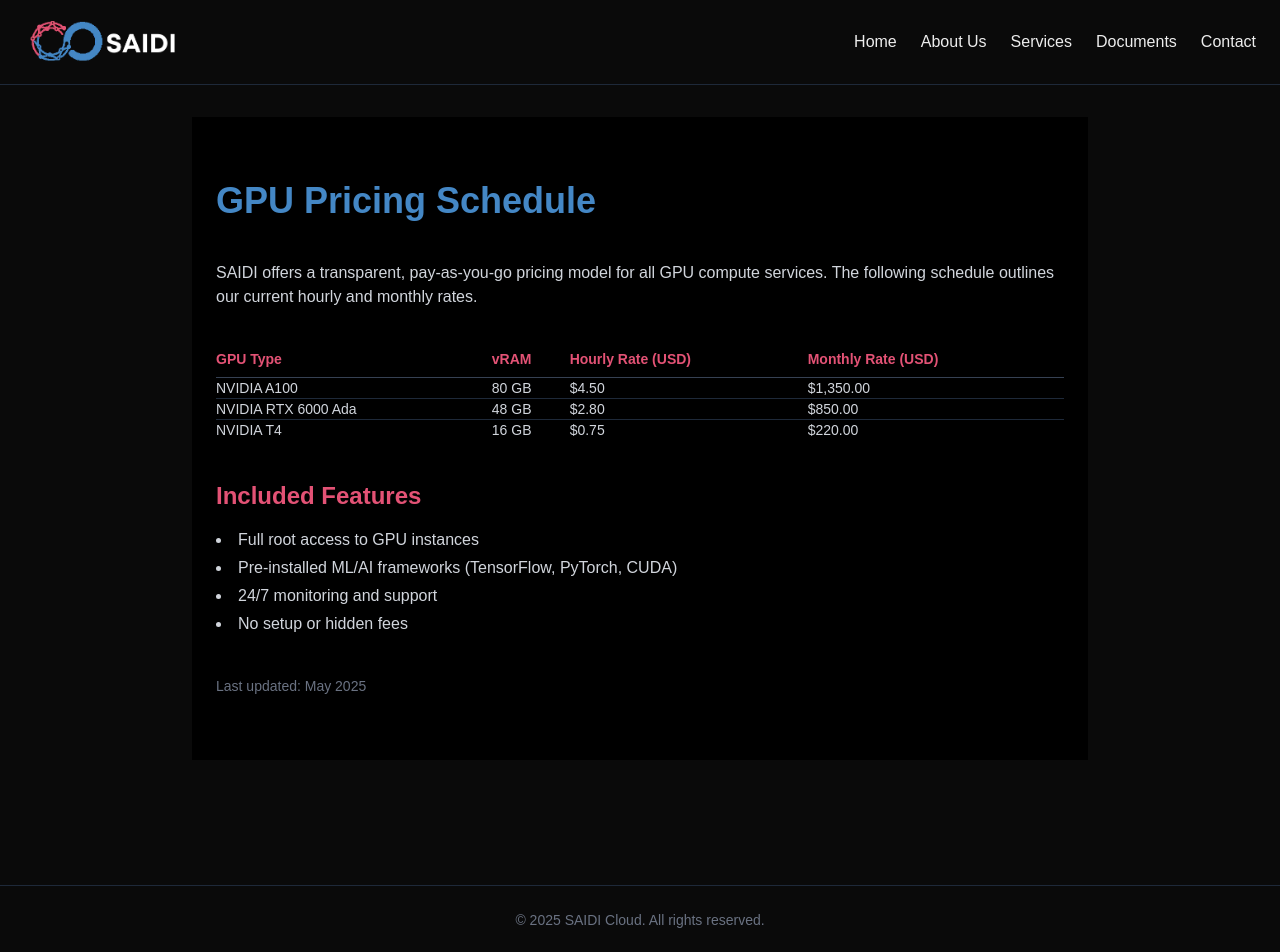
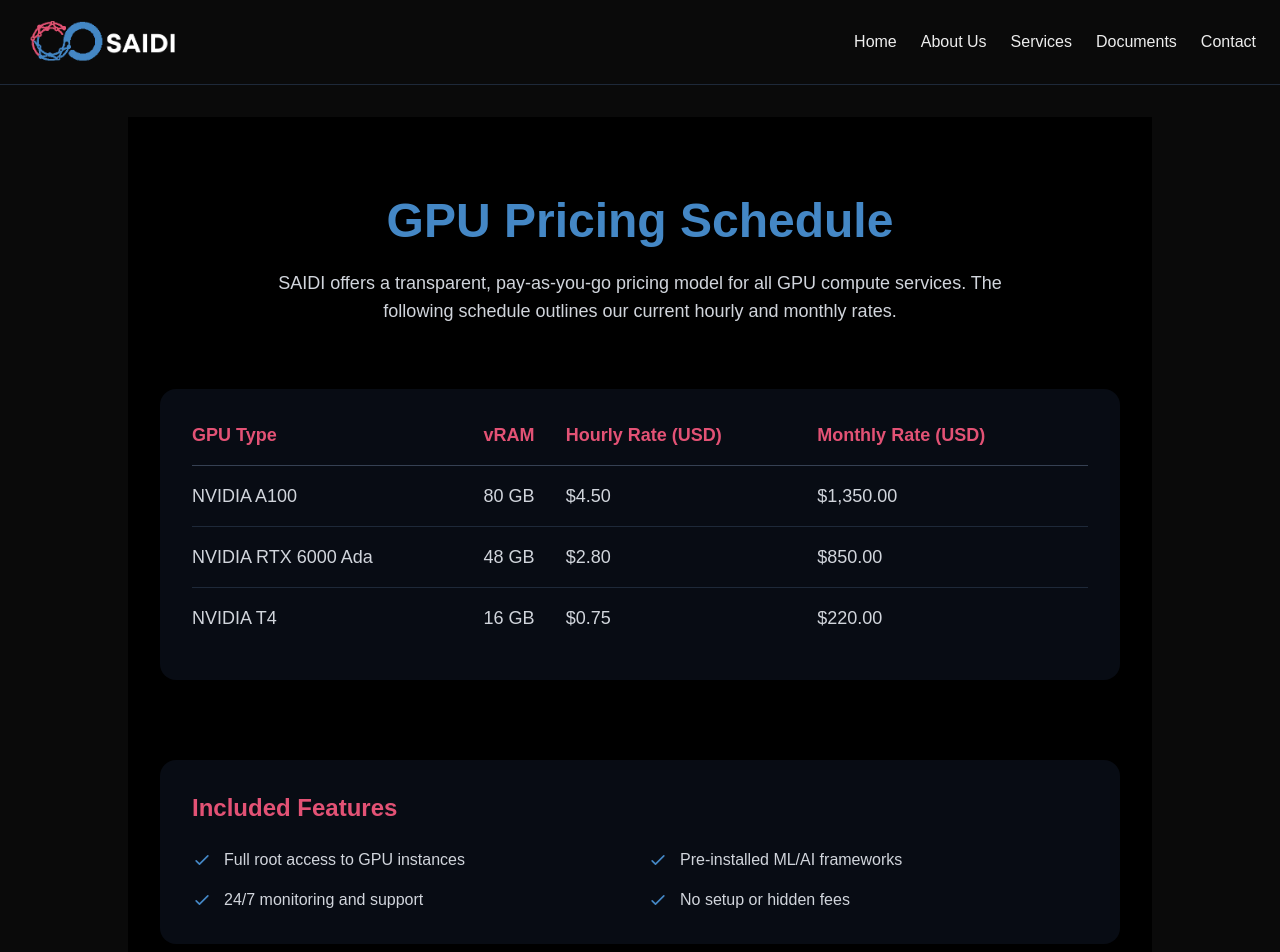
Before and after one commit to saidi-cloud/saidi-site, a Next.js app: page /documents/gpu-pricing in a window 1280 px wide. Shown: the top 952 px of the page. Built offline with nearby package versions, Linux system fonts and the light colour scheme.

Commit message:
Updated look and feel.

```diff
--- a/app/documents/gpu-pricing/page.jsx
+++ b/app/documents/gpu-pricing/page.jsx
@@ -5,100 +5,127 @@
 export default function PricingPage() {
   return (
     <motion.div
-      className="max-w-4xl mx-auto px-6 py-16 text-white bg-black space-y-10"
+      className="max-w-5xl mx-auto px-4 sm:px-6 lg:px-8 py-20 text-white bg-black"
       initial={{ opacity: 0 }}
       animate={{ opacity: 1 }}
       transition={{ duration: 0.6 }}
     >
-      <h1 className="text-4xl font-bold text-[#4487c5]">GPU Pricing Schedule</h1>
-      <p className="text-gray-300">
-        SAIDI offers a transparent, pay-as-you-go pricing model for all GPU compute services. The following schedule outlines our current hourly and monthly rates.
+      <div className="text-center mb-16">
+        <h1 className="text-4xl sm:text-5xl font-bold text-[#4487c5] mb-6">
+          GPU Pricing Schedule
+        </h1>
+        <p className="text-lg text-gray-300 max-w-3xl mx-auto">
+          SAIDI offers a transparent, pay-as-you-go pricing model for all GPU compute services.
+          The following schedule outlines our current hourly and monthly rates.
         </p>
+      </div>
 
       {/* Desktop Table */}
       <div className="hidden md:block">
-        <table className="w-full mt-8 text-left text-sm border-collapse">
+        <div className="bg-gray-900/50 rounded-2xl p-8 backdrop-blur-sm">
+          <table className="w-full text-left">
             <thead>
               <tr className="text-[#e35275] border-b border-gray-700">
-              <th className="pb-2">GPU Type</th>
-              <th className="pb-2">vRAM</th>
-              <th className="pb-2">Hourly Rate (USD)</th>
-              <th className="pb-2">Monthly Rate (USD)</th>
+                <th className="pb-4 text-lg font-semibold">GPU Type</th>
+                <th className="pb-4 text-lg font-semibold">vRAM</th>
+                <th className="pb-4 text-lg font-semibold">Hourly Rate (USD)</th>
+                <th className="pb-4 text-lg font-semibold">Monthly Rate (USD)</th>
               </tr>
             </thead>
             <tbody className="text-gray-300">
               <tr className="border-t border-gray-800">
-              <td>NVIDIA A100</td>
-              <td>80 GB</td>
-              <td>$4.50</td>
-              <td>$1,350.00</td>
+                <td className="py-4 text-lg">NVIDIA A100</td>
+                <td className="py-4 text-lg">80 GB</td>
+                <td className="py-4 text-lg">$4.50</td>
+                <td className="py-4 text-lg">$1,350.00</td>
               </tr>
               <tr className="border-t border-gray-800">
-              <td>NVIDIA RTX 6000 Ada</td>
-              <td>48 GB</td>
-              <td>$2.80</td>
-              <td>$850.00</td>
+                <td className="py-4 text-lg">NVIDIA RTX 6000 Ada</td>
+                <td className="py-4 text-lg">48 GB</td>
+                <td className="py-4 text-lg">$2.80</td>
+                <td className="py-4 text-lg">$850.00</td>
               </tr>
               <tr className="border-t border-gray-800">
-              <td>NVIDIA T4</td>
-              <td>16 GB</td>
-              <td>$0.75</td>
-              <td>$220.00</td>
+                <td className="py-4 text-lg">NVIDIA T4</td>
+                <td className="py-4 text-lg">16 GB</td>
+                <td className="py-4 text-lg">$0.75</td>
+                <td className="py-4 text-lg">$220.00</td>
               </tr>
             </tbody>
           </table>
         </div>
+      </div>
 
       {/* Mobile Cards */}
-      <div className="md:hidden space-y-4 mt-8">
-        <div className="bg-gray-900 rounded-lg p-4 space-y-2">
-          <h3 className="text-[#e35275] font-semibold">NVIDIA A100</h3>
-          <div className="grid grid-cols-2 gap-2 text-sm">
+      <div className="md:hidden space-y-6">
+        <div className="bg-gray-900/50 rounded-2xl p-6 backdrop-blur-sm">
+          <h3 className="text-xl font-semibold text-[#e35275] mb-4">NVIDIA A100</h3>
+          <div className="grid grid-cols-2 gap-4 text-base">
             <div className="text-gray-400">vRAM</div>
-            <div>80 GB</div>
+            <div className="font-medium">80 GB</div>
             <div className="text-gray-400">Hourly Rate</div>
-            <div>$4.50</div>
+            <div className="font-medium">$4.50</div>
             <div className="text-gray-400">Monthly Rate</div>
-            <div>$1,350.00</div>
+            <div className="font-medium">$1,350.00</div>
           </div>
         </div>
 
-        <div className="bg-gray-900 rounded-lg p-4 space-y-2">
-          <h3 className="text-[#e35275] font-semibold">NVIDIA RTX 6000 Ada</h3>
-          <div className="grid grid-cols-2 gap-2 text-sm">
+        <div className="bg-gray-900/50 rounded-2xl p-6 backdrop-blur-sm">
+          <h3 className="text-xl font-semibold text-[#e35275] mb-4">NVIDIA RTX 6000 Ada</h3>
+          <div className="grid grid-cols-2 gap-4 text-base">
             <div className="text-gray-400">vRAM</div>
-            <div>48 GB</div>
+            <div className="font-medium">48 GB</div>
             <div className="text-gray-400">Hourly Rate</div>
-            <div>$2.80</div>
+            <div className="font-medium">$2.80</div>
             <div className="text-gray-400">Monthly Rate</div>
-            <div>$850.00</div>
+            <div className="font-medium">$850.00</div>
           </div>
         </div>
 
-        <div className="bg-gray-900 rounded-lg p-4 space-y-2">
-          <h3 className="text-[#e35275] font-semibold">NVIDIA T4</h3>
-          <div className="grid grid-cols-2 gap-2 text-sm">
+        <div className="bg-gray-900/50 rounded-2xl p-6 backdrop-blur-sm">
+          <h3 className="text-xl font-semibold text-[#e35275] mb-4">NVIDIA T4</h3>
+          <div className="grid grid-cols-2 gap-4 text-base">
             <div className="text-gray-400">vRAM</div>
-            <div>16 GB</div>
+            <div className="font-medium">16 GB</div>
             <div className="text-gray-400">Hourly Rate</div>
-            <div>$0.75</div>
+            <div className="font-medium">$0.75</div>
             <div className="text-gray-400">Monthly Rate</div>
-            <div>$220.00</div>
+            <div className="font-medium">$220.00</div>
           </div>
         </div>
       </div>
 
-      <section className="space-y-4 mt-10">
-        <h2 className="text-2xl font-semibold text-[#e35275]">Included Features</h2>
-        <ul className="list-disc list-inside text-gray-300 space-y-1">
-          <li>Full root access to GPU instances</li>
-          <li>Pre-installed ML/AI frameworks (TensorFlow, PyTorch, CUDA)</li>
-          <li>24/7 monitoring and support</li>
-          <li>No setup or hidden fees</li>
+      <section className="mt-20 bg-gray-900/50 rounded-2xl p-8 backdrop-blur-sm">
+        <h2 className="text-2xl font-semibold text-[#e35275] mb-6">Included Features</h2>
+        <ul className="grid grid-cols-1 md:grid-cols-2 gap-4 text-gray-300">
+          <li className="flex items-center space-x-3">
+            <svg className="w-5 h-5 text-[#4487c5]" fill="none" stroke="currentColor" viewBox="0 0 24 24">
+              <path strokeLinecap="round" strokeLinejoin="round" strokeWidth="2" d="M5 13l4 4L19 7" />
+            </svg>
+            <span>Full root access to GPU instances</span>
+          </li>
+          <li className="flex items-center space-x-3">
+            <svg className="w-5 h-5 text-[#4487c5]" fill="none" stroke="currentColor" viewBox="0 0 24 24">
+              <path strokeLinecap="round" strokeLinejoin="round" strokeWidth="2" d="M5 13l4 4L19 7" />
+            </svg>
+            <span>Pre-installed ML/AI frameworks</span>
+          </li>
+          <li className="flex items-center space-x-3">
+            <svg className="w-5 h-5 text-[#4487c5]" fill="none" stroke="currentColor" viewBox="0 0 24 24">
+              <path strokeLinecap="round" strokeLinejoin="round" strokeWidth="2" d="M5 13l4 4L19 7" />
+            </svg>
+            <span>24/7 monitoring and support</span>
+          </li>
+          <li className="flex items-center space-x-3">
+            <svg className="w-5 h-5 text-[#4487c5]" fill="none" stroke="currentColor" viewBox="0 0 24 24">
+              <path strokeLinecap="round" strokeLinejoin="round" strokeWidth="2" d="M5 13l4 4L19 7" />
+            </svg>
+            <span>No setup or hidden fees</span>
+          </li>
         </ul>
       </section>
 
-      <p className="text-sm text-gray-500 mt-10">
+      <p className="text-sm text-gray-500 mt-10 text-center">
         Last updated: May 2025
       </p>
     </motion.div>
```
Lines whose indentation alone changed are shown as unchanged.
